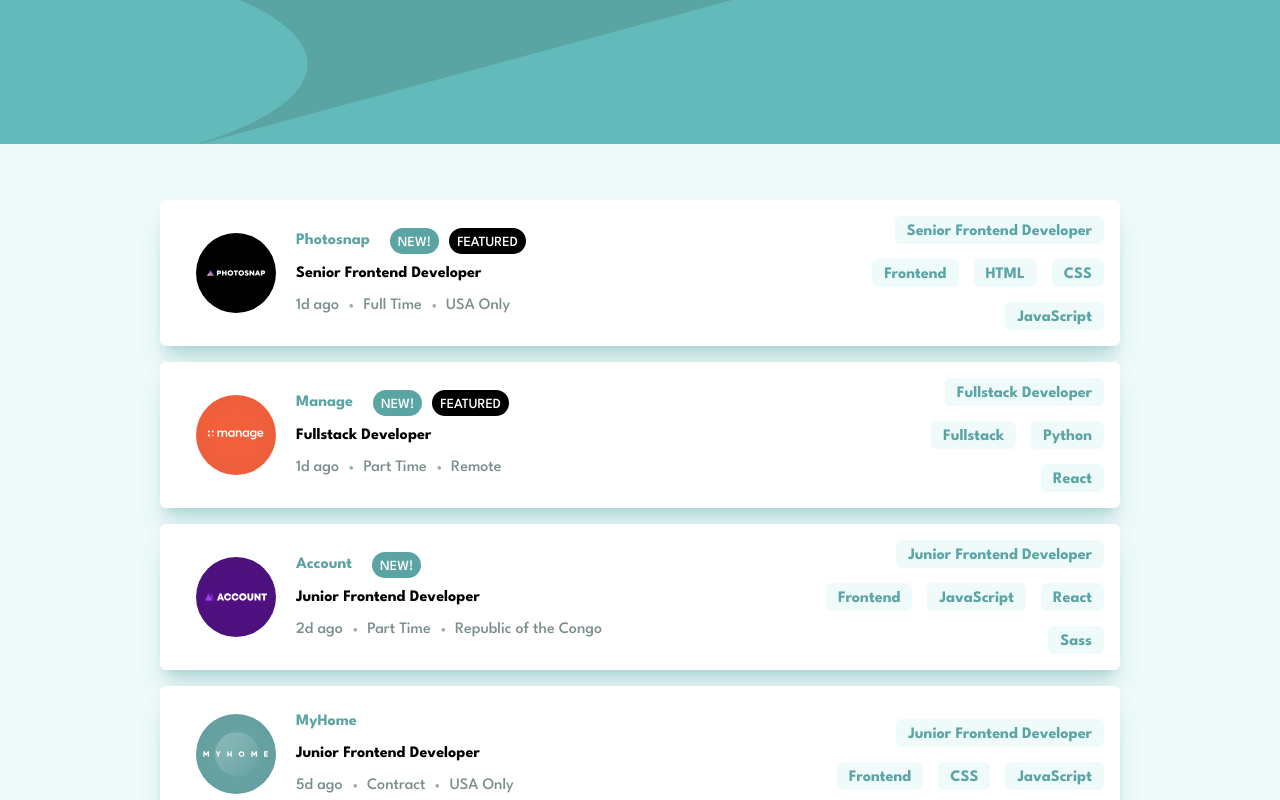
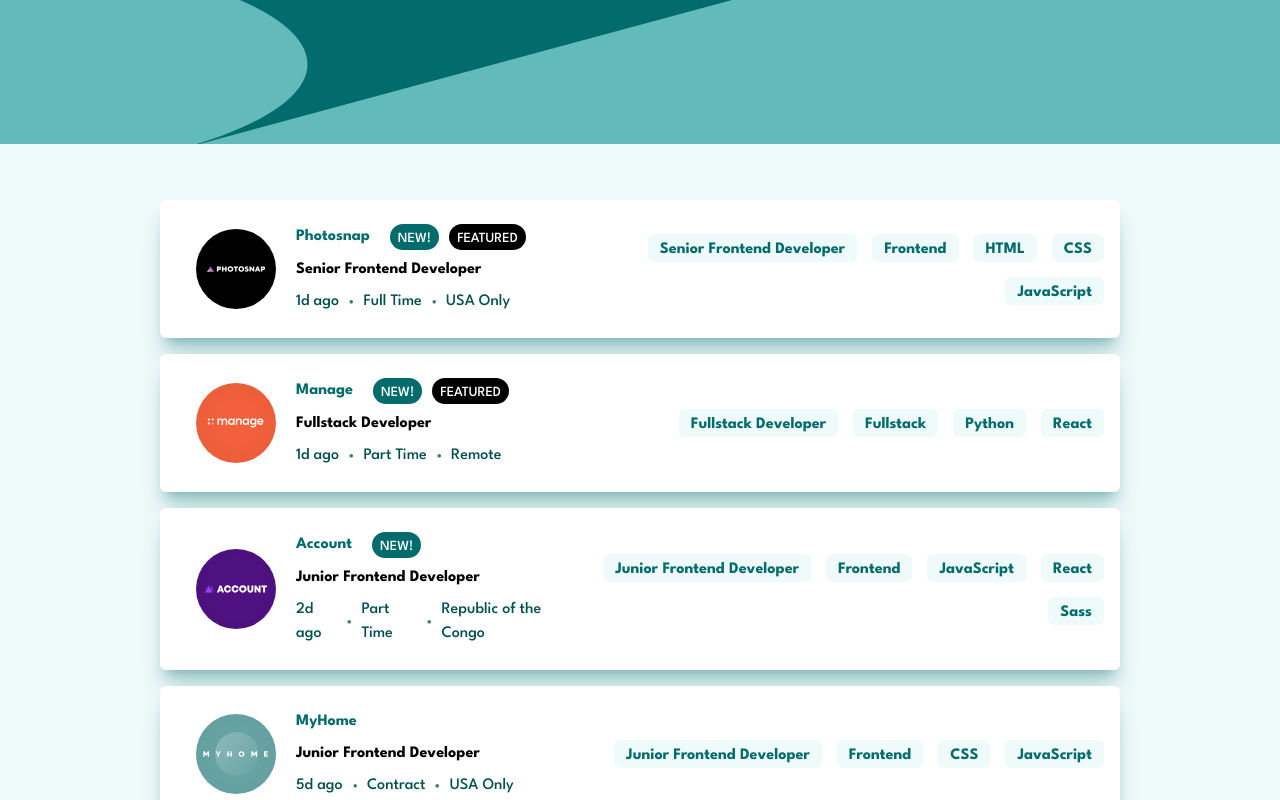
Before and after one commit to jkeohan/fe-mentor-job-listings, a React (Create React App) app: page / in a window 1280 px wide. Shown: the top 800 px of the page. Built offline with nearby package versions, Linux system fonts and the light colour scheme.

Commit message:
added JobListing story

```diff
--- a/src/components/JobListings/components/JobListing/JobListing.tsx
+++ b/src/components/JobListings/components/JobListing/JobListing.tsx
@@ -8,6 +8,8 @@
 }
 
 export function JobListing({ job, filters }: Props) {
+  console.log('job', job.tags)
+
   const tagMarkup = job.tags.map((tag) => {
     return <Tag key={tag} name={tag} />;
   });
@@ -42,7 +44,7 @@
         alt="logo"
         className="-mt-[25px] md:mt-0 w-12 md:w-[80px] md:h-[80px]"
       />
-      <div className="flex-[0_1_100%]">
+      <div>
         <div
           aria-label={newAndFeaturedAriaLabelText}
           className="flex items-center gap-[10px] my-2"
--- a/tailwind.config.js
+++ b/tailwind.config.js
@@ -5,11 +5,15 @@
     extend: {
       colors: {
         'regal-blue': '#243c5a',
-				'desaturated-dark-cyan': '#5ba4a4',
+        // didn't pass accessibility contrast ratio
+        // 'desaturated-dark-cyan': '#5ba4a4',
+        'desaturated-dark-cyan': '#026b6b',
         'light-grayish-cyan-background': '#effafa',
-				 'dark-grayish-cyan': '#7b8e8e',
+        // didn't pass accessibility contrast ratio
+        //  'dark-grayish-cyan': '#7b8e8e',#026b6b' #024f4f
+        'dark-grayish-cyan': '#024f4f'
+      }
+    }
   },
-		},
-	},
-	plugins: [],
+  plugins: []
 };
```
Also changed, not shown: 2 other files (tests, documents, lock files or other folders). Lines whose indentation alone changed are shown as unchanged.
